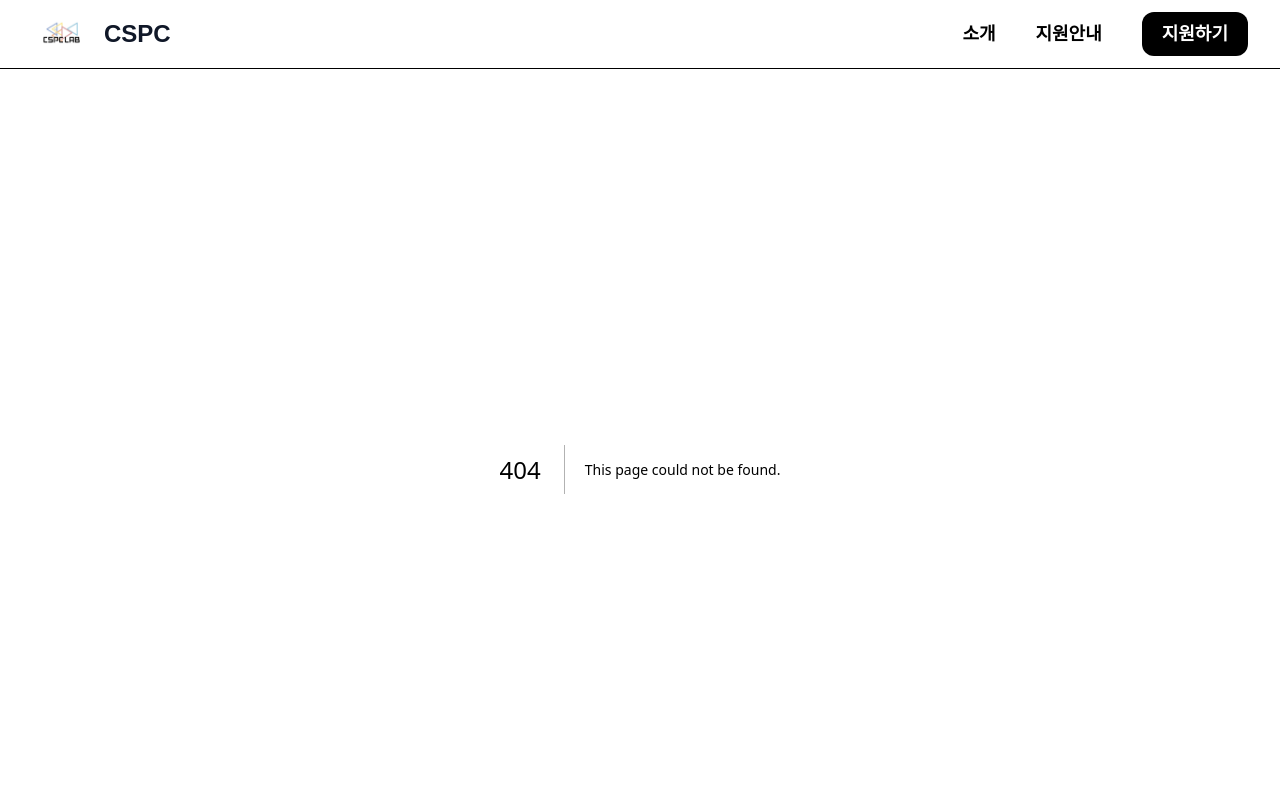
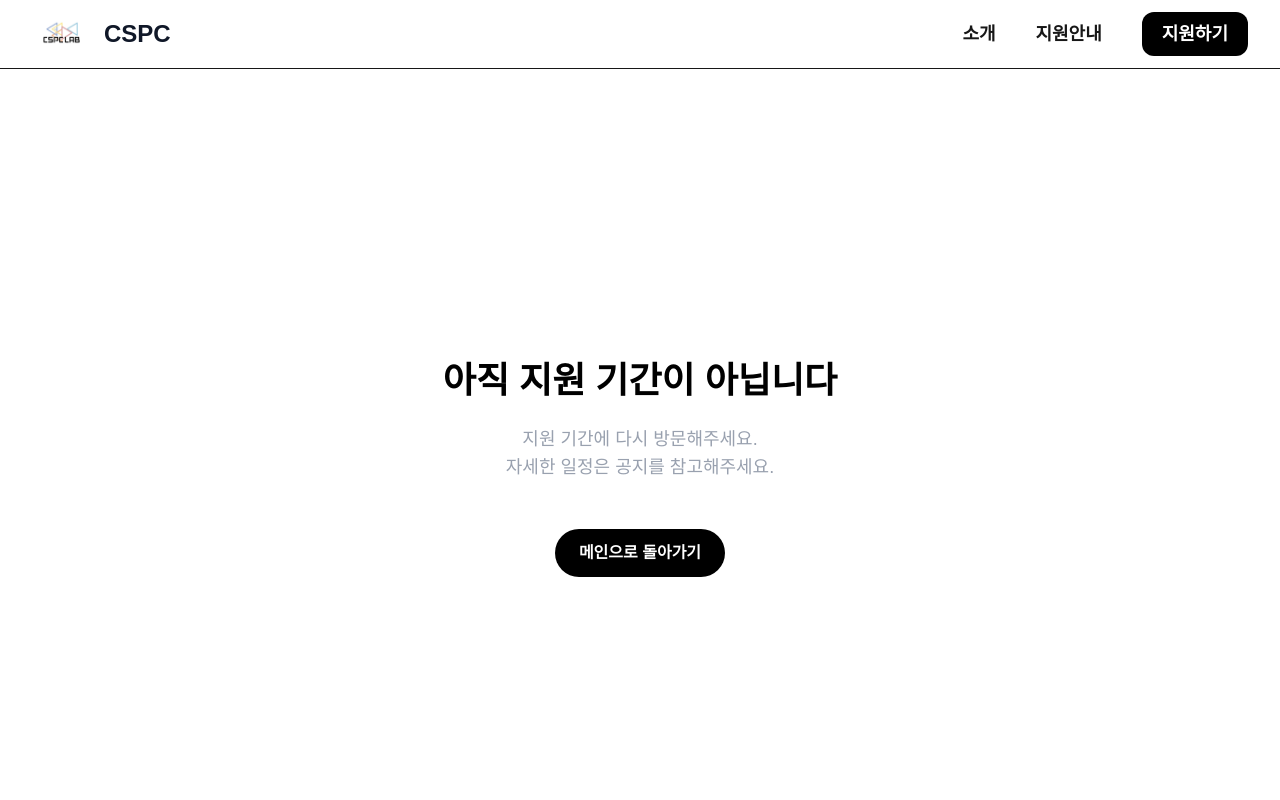
Before and after one commit to CSPCLAB/cspc-recruit-2026, a Next.js app: page /apply/not-open in a window 1280 px wide. Before the commit this address had no page. Shown: the top 800 px of the page. Built offline with nearby package versions, Linux system fonts and the light colour scheme.

Commit message:
지원 기간 마감페이지

```diff
--- /dev/null
+++ b/app/apply/closed/page.tsx
@@ -0,0 +1,34 @@
+export default function ClosedPage() {
+  return (
+    <main className="min-h-screen flex items-center justify-center bg-white text-black px-6">
+      <div className="text-center space-y-6 max-w-xl">
+
+        <h1 className="text-3xl sm:text-4xl font-bold text-red-500">
+          지원이 마감되었습니다
+        </h1>
+
+        <p className="text-gray-400 text-base sm:text-lg">
+          많은 관심을 가져주셔서 감사합니다.
+        </p>
+
+        <div className="pt-6">
+          <a
+            href="/"
+            className="
+              inline-flex items-center justify-center
+              px-6 py-3
+              rounded-full
+              bg-black text-white
+              font-semibold
+              hover:bg-gray-800
+              transition
+            "
+          >
+            메인으로 돌아가기
+          </a>
+        </div>
+
+      </div>
+    </main>
+  );
+}
--- /dev/null
+++ b/app/apply/not-open/page.tsx
@@ -0,0 +1,36 @@
+export default function NotOpenPage() {
+  return (
+    <main className="min-h-screen flex items-center justify-center bg-white text-black px-6">
+      <div className="text-center space-y-6 max-w-xl">
+
+        <h1 className="text-3xl sm:text-4xl font-bold">
+          아직 지원 기간이 아닙니다
+        </h1>
+
+        <p className="text-gray-400 text-base sm:text-lg">
+          지원 기간에 다시 방문해주세요.
+          <br />
+          자세한 일정은 공지를 참고해주세요.
+        </p>
+
+        <div className="pt-6">
+          <a
+            href="/"
+            className="
+              inline-flex items-center justify-center
+              px-6 py-3
+              rounded-full
+              bg-black text-white
+              font-semibold
+              hover:bg-gray-800
+              transition
+            "
+          >
+            메인으로 돌아가기
+          </a>
+        </div>
+
+      </div>
+    </main>
+  );
+}
--- a/app/apply/page.tsx
+++ b/app/apply/page.tsx
@@ -28,6 +28,22 @@ export default function ApplyPage() {
   const [orientation, setOrientation] = useState(false);
 
   const router = useRouter();
+
+  //지원 시간
+  const APPLY_START = new Date("2026-03-03T00:00:00");
+  const APPLY_END = new Date("2026-03-09T23:59:59");
+
+  /*
+  useEffect(()=>{
+    const now = new Date();
+    if(now < APPLY_START){
+      router.replace("/apply/not-open");
+    }
+    else if(now > APPLY_END){
+      router.replace("/apply/closed");
+    }
+  }, [router]);
+  */
 
 
   const introMin = 200;
--- a/app/page.tsx
+++ b/app/page.tsx
@@ -109,10 +109,10 @@ export default function Home() {
 
       <section className="bg-white text-black py-24">
         <div className="max-w-7xl mx-auto px-6">
-          <h2 className="text-2xl sm:text-3xl font-bold mb-12">
-            소수라서 더 끈끈한
-          </h2>
           <div className="max-w-4xl mx-auto">
+            <h2 className="text-2xl sm:text-3xl font-bold mb-12">
+              소수라서 더 끈끈한
+            </h2>
             <ImageSlider />
           </div>
         </div>
```
